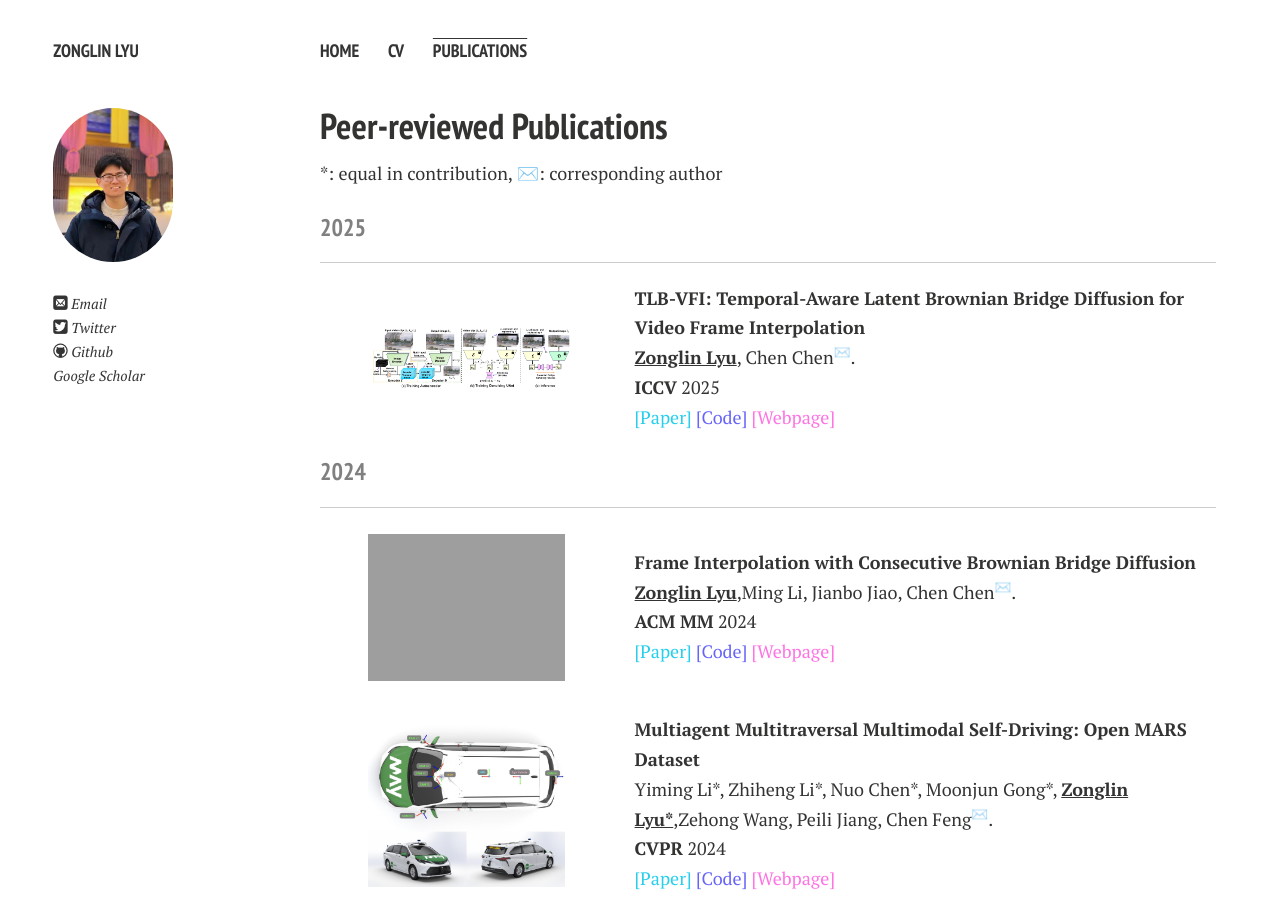
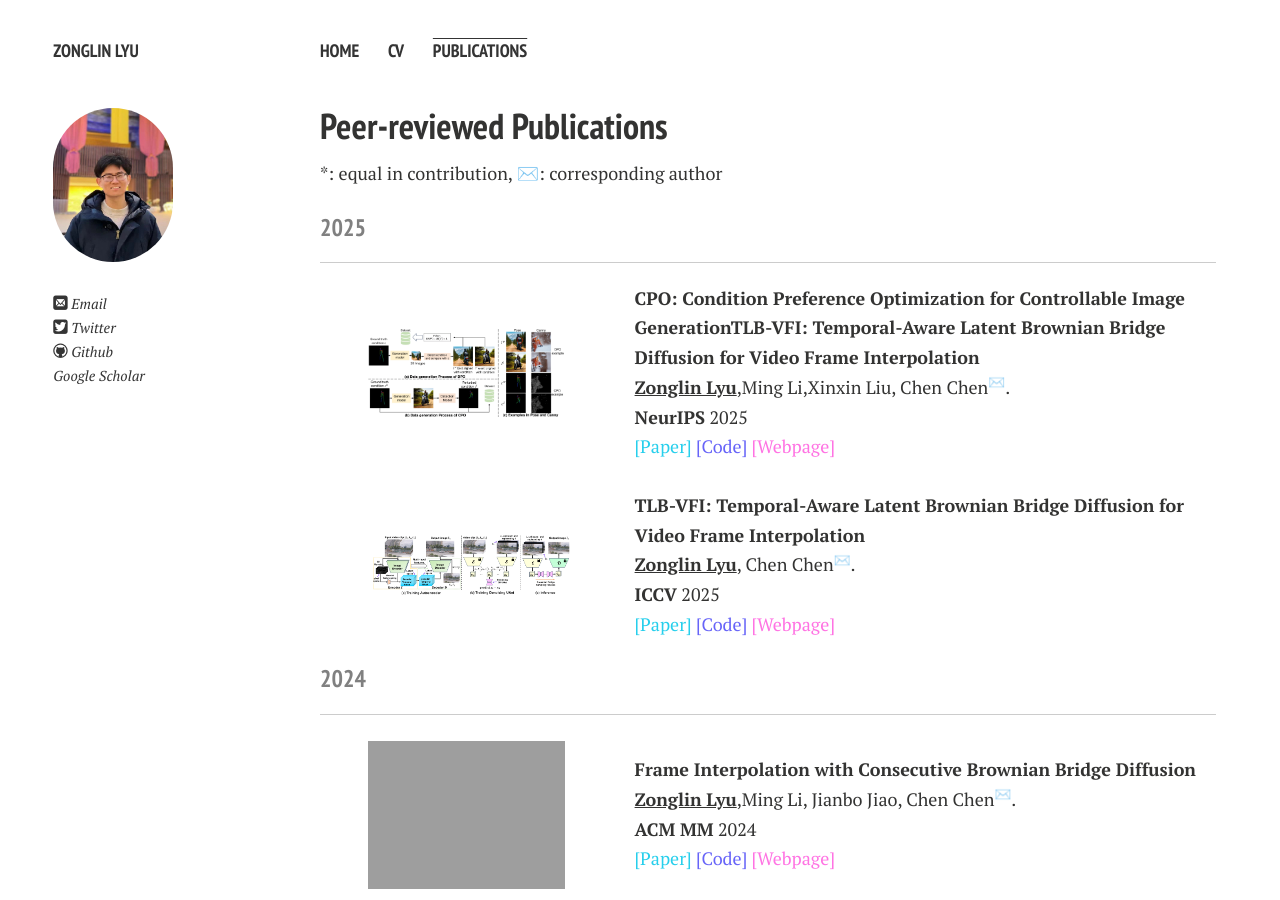
Before and after one commit to ZonglinL/ZonglinL.github.io, a Jekyll site: the page built from publications.md, in a window 1280 px wide and 900 px high. Built offline with Jekyll 4.4.1, drawn with Linux system fonts in a browser that asks for light colours; nearby versions of some CDN libraries; comment, search, counter and statistics services are not loaded; a style sheet for code colours, icons or effects is not loaded.

Commit message:
Update publications.md

```diff
--- a/publications.md
+++ b/publications.md
@@ -36,6 +36,34 @@ title: Publications
 <h3 style="color: gray;">2025</h3>
 
 ---
+
+<table style="width:100%;border:0px;border-spacing:0px;border-collapse:separate;margin-right:auto;margin-left:auto;">
+  <tbody>
+    <tr>
+      <td style="margin:5px;padding:5px;width:35%;max-width:90%" align="center" class="image-wrapper">
+        <img style="margin:1px;padding-right:20px;width:65%;max-width:100%" src="https://zonglinl.github.io/images/CPO.png" alt="dise">
+      </td>
+      <td width="75%" valign="center" class="text-wrapper">
+          <papertitle>
+            <strong>
+              	CPO: Condition Preference Optimization for Controllable Image GenerationTLB-VFI: Temporal-Aware Latent Brownian Bridge Diffusion for Video Frame Interpolation
+            </strong>
+          </papertitle>
+          <br>
+          <strong><u>Zonglin Lyu</u></strong>,Ming Li,Xinxin Liu, Chen Chen<sup>✉️</sup>.
+          <br>
+          <strong>NeurIPS</strong> 2025
+          <br>
+          <a href="https://arxiv.org/abs/2511.04753" class="custom-link—paper">[Paper]</a>
+          <a href="https://github.com/ZonglinL/CPO" class="custom-link—code">[Code]</a>
+          <a href="https://zonglinl.github.io/CPO_page/" class="custom-link—project">[Webpage]</a>
+      </td>
+    </tr>
+
+  </tbody>
+</table>
+
+
 
 <table style="width:100%;border:0px;border-spacing:0px;border-collapse:separate;margin-right:auto;margin-left:auto;">
   <tbody>
```
